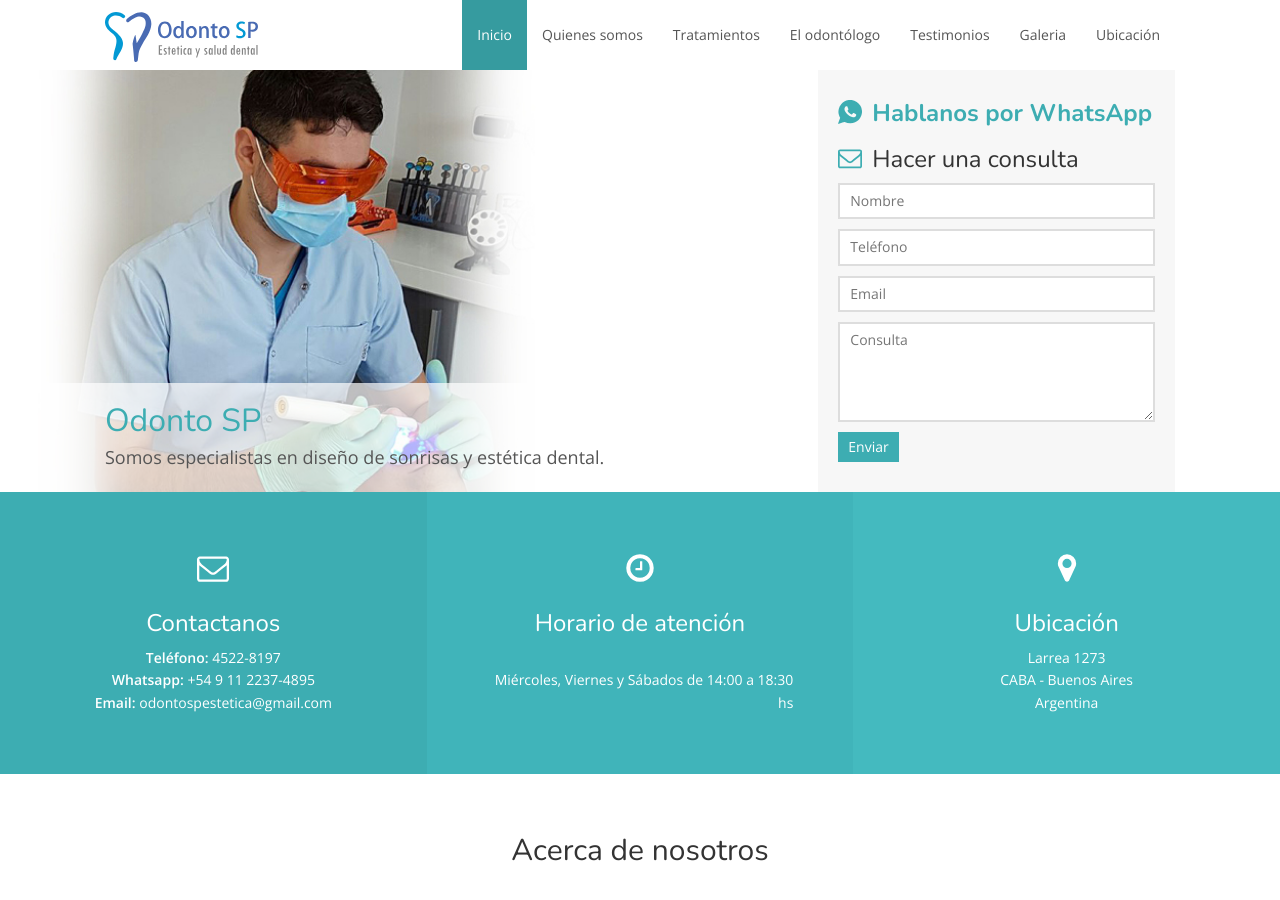
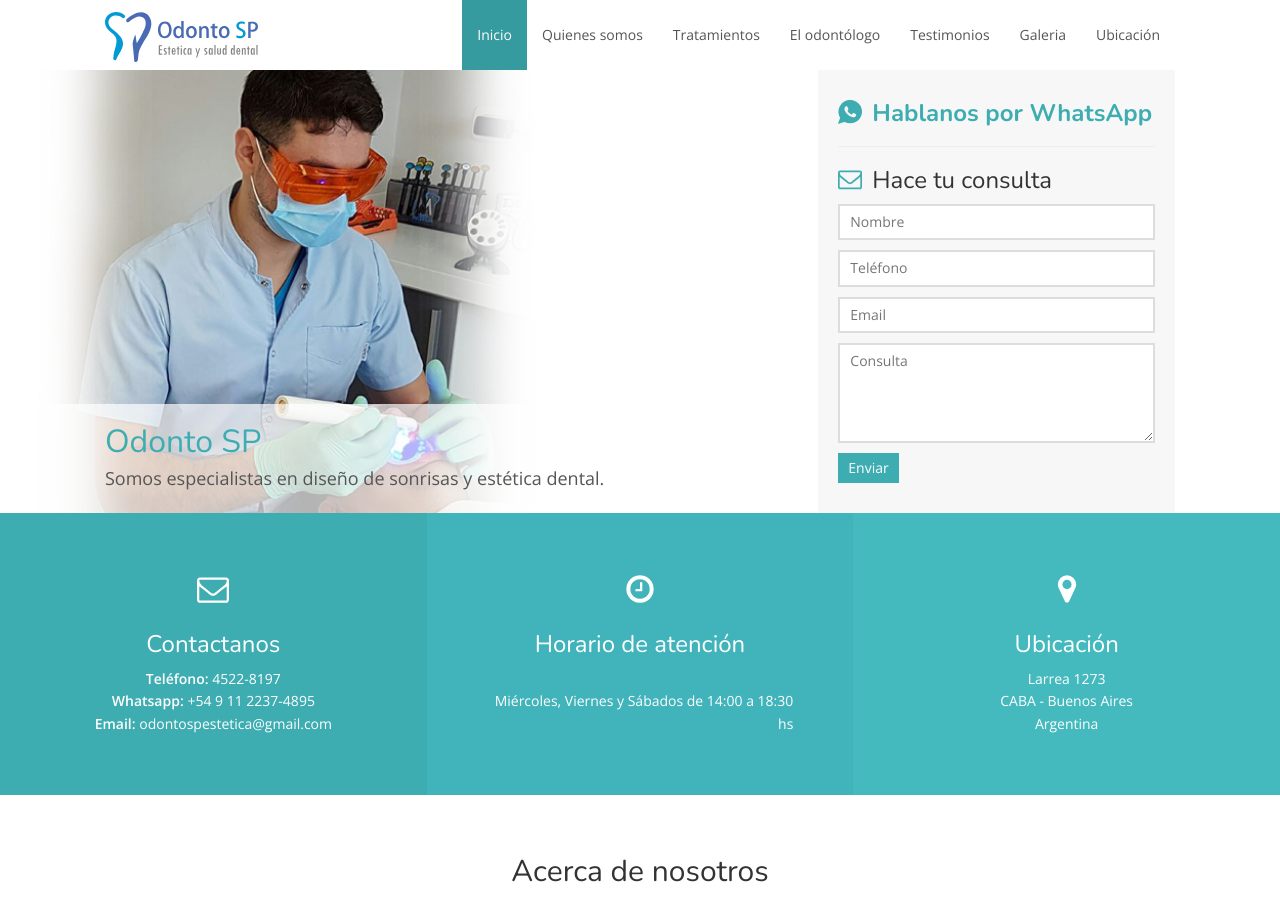
Before and after one commit to lucashpandolfo/lucashpandolfo, a Jekyll site: the page built from index.html, in a window 1280 px wide and 900 px high. Built offline with Jekyll 4.4.1, drawn with Linux system fonts in a browser that asks for light colours; nearby versions of some CDN libraries.

Commit message:
Formato de la forma. Agrego un separador en el medio

```diff
--- a/index.html
+++ b/index.html
@@ -17,7 +17,8 @@ layout: default
 
     <div class="col-sm-6 col-sm-offset-6 col-md-4 col-md-offset-8 form">
       <h3><a id="wa-link" target="_blank" rel="noopener" style="font-weight:bold" href="https://api.whatsapp.com/send?phone=5491122374895"><svg class="icon icon-whatsapp"><use xlink:href="#icon-whatsapp"></use></svg>Hablanos por WhatsApp</a></h3>
-      <h3><svg class="icon icon-envelope-o"><use xlink:href="#icon-envelope-o"></use></svg>Hacer una consulta</h3>
+      <hr>
+      <h3><svg class="icon icon-envelope-o"><use xlink:href="#icon-envelope-o"></use></svg>Hace tu consulta</h3>
       <form action="https://getsimpleform.com/messages?form_api_token={{ site.api_token }}" method="post">
         <div class="form-field">
           <input name="name" type="text" placeholder="Nombre" required>
```
